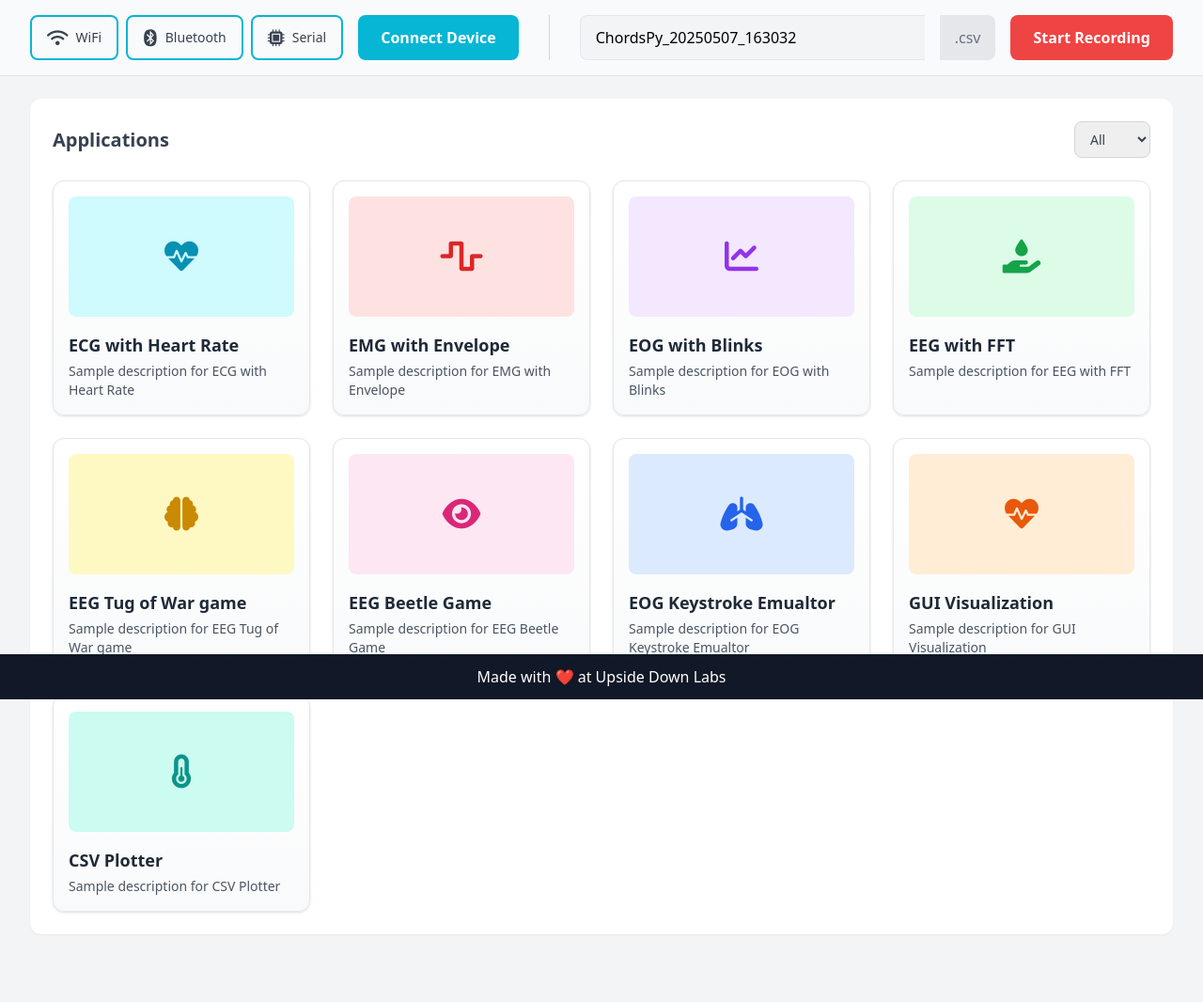
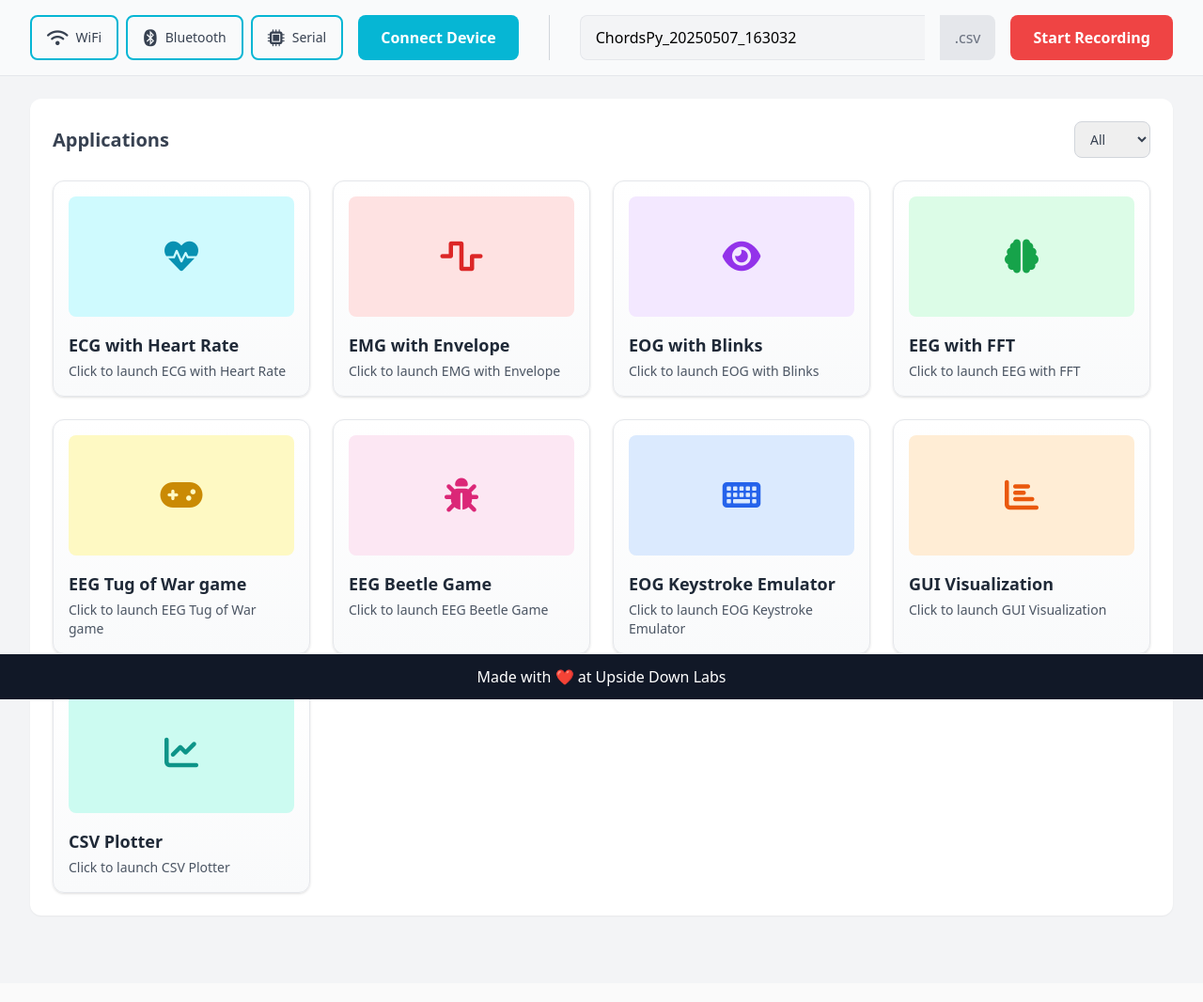
Before and after one commit to upsidedownlabs/Chords-Python, a Flask app: page / in a window 1280 px wide. Shown: the part 56-1122 px from the top of the page at 94% size. After the commit the page ends 1031 px from the top, so only its background shows below. Run offline with Flask 3, Linux system fonts and the light colour scheme; some libraries are stand-ins or nearby versions.

Commit message:
Applications can run after starting LSL by any protocol.

```diff
--- a/app.py
+++ b/app.py
@@ -75,6 +75,30 @@ def console_updates():
             yield f"data: {message}\n\n"
 
     return Response(event_stream(), mimetype="text/event-stream")
+
+@app.route('/launch_app', methods=['POST'])
+def launch_application():
+    if not connection_manager or not connection_manager.stream_active:
+        return jsonify({'status': 'error', 'message': 'No active stream'}), 400
+
+    data = request.get_json()
+    app_name = data.get('app')
+
+    if not app_name:
+        return jsonify({'status': 'error', 'message': 'No application specified'}), 400
+
+    try:
+        # Here we'll use subprocess to launch the application script
+        import subprocess
+        import sys
+
+        python_exec = sys.executable       # Determine the correct Python executable
+        subprocess.Popen([python_exec, f"{app_name}.py"])   # Launch the application script in a separate process
+
+        return jsonify({'status': 'success', 'message': f'Launched {app_name}'})
+    except Exception as e:
+        logging.error(f"Error launching {app_name}: {str(e)}")
+        return jsonify({'status': 'error', 'message': str(e)}), 500
 
 @app.route('/connect', methods=['POST'])
 def connect_device():
--- a/templates/index.html
+++ b/templates/index.html
@@ -127,30 +127,39 @@
     </footer>
     <script>
         const apps = [
-            { title: 'ECG with Heart Rate', icon: 'fa-heartbeat', color: 'cyan' },
-            { title: 'EMG with Envelope', icon: 'fa-wave-square', color: 'red' },
-            { title: 'EOG with Blinks', icon: 'fa-chart-line', color: 'purple' },
-            { title: 'EEG with FFT', icon: 'fa-hand-holding-water', color: 'green' },
-            { title: 'EEG Tug of War game', icon: 'fa-brain', color: 'yellow' },
-            { title: 'EEG Beetle Game', icon: 'fa-eye', color: 'pink' },
-            { title: 'EOG Keystroke Emualtor', icon: 'fa-lungs', color: 'blue' },
-            { title: 'GUI Visualization', icon: 'fa-heart-pulse', color: 'orange' },
-            { title: 'CSV Plotter', icon: 'fa-thermometer-half', color: 'teal' },
+            { title: 'ECG with Heart Rate', icon: 'fa-heartbeat', color: 'cyan', script: 'heartbeat_ecg' },
+            { title: 'EMG with Envelope', icon: 'fa-wave-square', color: 'red', script: 'emgenvelope' },
+            { title: 'EOG with Blinks', icon: 'fa-eye', color: 'purple', script: 'eog' },
+            { title: 'EEG with FFT', icon: 'fa-brain', color: 'green', script: 'ffteeg' },
+            { title: 'EEG Tug of War game', icon: 'fa-gamepad', color: 'yellow', script: 'game' },
+            { title: 'EEG Beetle Game', icon: 'fa-bug', color: 'pink', script: 'beetle' },
+            { title: 'EOG Keystroke Emulator', icon: 'fa-keyboard', color: 'blue', script: 'keystroke' },
+            { title: 'GUI Visualization', icon: 'fa-chart-bar', color: 'orange', script: 'gui' },
+            { title: 'CSV Plotter', icon: 'fa-chart-line', color: 'teal', script: 'csvplotter' },
         ];
 
         const appGrid = document.getElementById('app-grid');
         apps.forEach(app => {
             const card = document.createElement('div');
-            card.className = 'bg-gradient-to-b from-white to-gray-50 dark:from-gray-700 dark:to-gray-800 rounded-xl shadow border hover:shadow-lg transition duration-300 dark:border-gray-700';
+            card.className = 'bg-gradient-to-b from-white to-gray-50 dark:from-gray-700 dark:to-gray-800 rounded-xl shadow border hover:shadow-lg transition duration-300 dark:border-gray-700 cursor-pointer';
             card.innerHTML = `
                 <div class="p-4">
                     <div class="w-full h-32 bg-${app.color}-100 dark:bg-${app.color}-900 rounded-lg flex items-center justify-center mb-4">
                         <i class="fas ${app.icon} text-4xl text-${app.color}-600 dark:text-${app.color}-300"></i>
                     </div>
                     <h3 class="text-lg font-semibold text-gray-800 dark:text-gray-200 mb-1">${app.title}</h3>
-                    <p class="text-sm text-gray-600 dark:text-gray-400">Sample description for ${app.title}</p>
+                    <p class="text-sm text-gray-600 dark:text-gray-400">Click to launch ${app.title}</p>
                 </div>
             `;
+
+            card.addEventListener('click', () => {
+                if (!isConnected) {
+                    showAlert('Please start LSL Stream first by any protocol (USB/WIFI/BLE)');
+                    return;
+                }
+                launchApplication(app.script);
+            });
+
             appGrid.appendChild(card);
         });
 
@@ -462,6 +471,25 @@
             startConsoleUpdates();
         }
 
+        function launchApplication(appName) {
+            fetch('/launch_app', {
+                method: 'POST',
+                headers: { 'Content-Type': 'application/json' },
+                body: JSON.stringify({ app: appName })
+            })
+            .then(response => response.json())
+            .then(data => {
+                if (data.status === 'success') {
+                    // showStatus(`Launched ${appName} application`, 'fa-check-circle', 'text-green-500');
+                } else {
+                    showAlert(`Failed to launch ${appName}: ${data.message}`);
+                }
+            })
+            .catch(error => {
+                showAlert(`Error launching ${appName}: ${error.message}`);
+            });
+        }
+
         // Handle disconnect button
         disconnectBtn.addEventListener('click', async () => {
             try {
```
